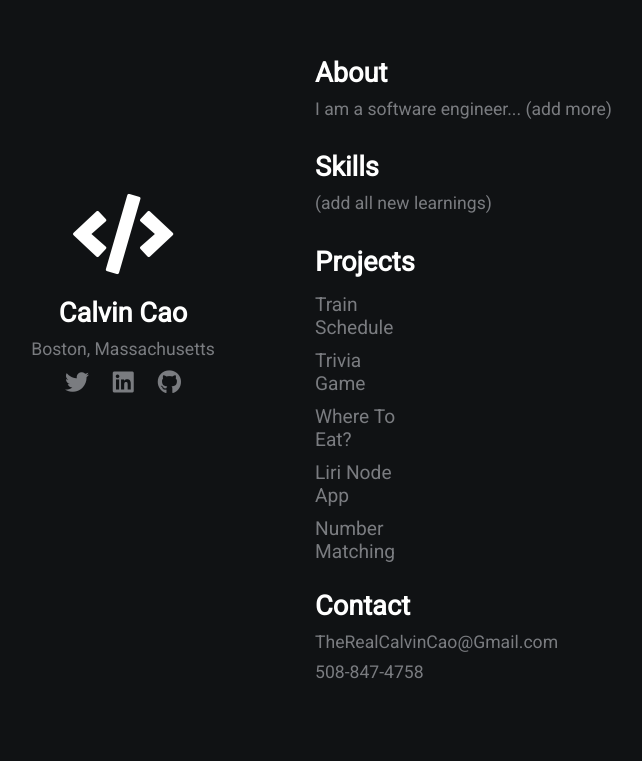
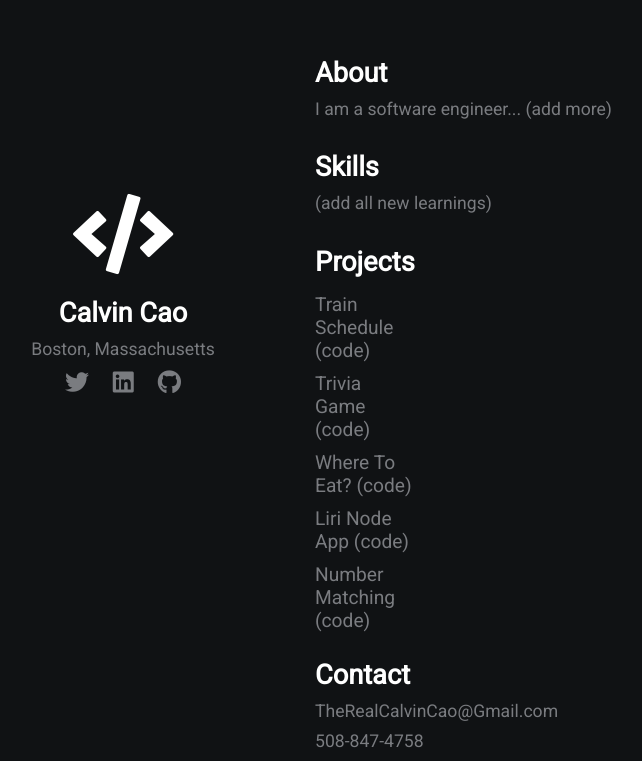
Before and after one commit to therealcavinko/portfolio, a plain HTML site: page index.html in a window 1280 px wide. Shown: the part 126-887 px from the top of the page, without its empty margins (325-967 px from the left). Before the commit the page ends 818 px from the top, so only its background shows below. Drawn offline with Linux system fonts and the light colour scheme.

Commit message:
dont have deployed links yet

```diff
--- a/index.html
+++ b/index.html
@@ -24,11 +24,11 @@
             <h2>Skills</h2>
             <p>(add all new learnings)</p>
             <h2>Projects</h2>
-            <a href="https://github.com/therealcavinko/TrainSchedule">Train Schedule</a>
-            <a href="https://github.com/therealcavinko/TriviaGame">Trivia Game</a>
-            <a href="https://github.com/kayhern/Project-1-Team4">Where To Eat?</a>
-            <a href="https://github.com/therealcavinko/liri-node-app">Liri Node App</a>
-            <a href="https://github.com/therealcavinko/unit-4-game">Number Matching</a>
+            <a href="https://github.com/therealcavinko/TrainSchedule">Train Schedule (code)</a>
+            <a href="https://github.com/therealcavinko/TriviaGame">Trivia Game (code)</a>
+            <a href="https://github.com/kayhern/Project-1-Team4">Where To Eat? (code)</a>
+            <a href="https://github.com/therealcavinko/liri-node-app">Liri Node App (code)</a>
+            <a href="https://github.com/therealcavinko/unit-4-game">Number Matching (code)</a>
             <h2>Contact</h2>
             <p>TheRealCalvinCao@Gmail.com</p>
             <p>508-847-4758</p>
```
